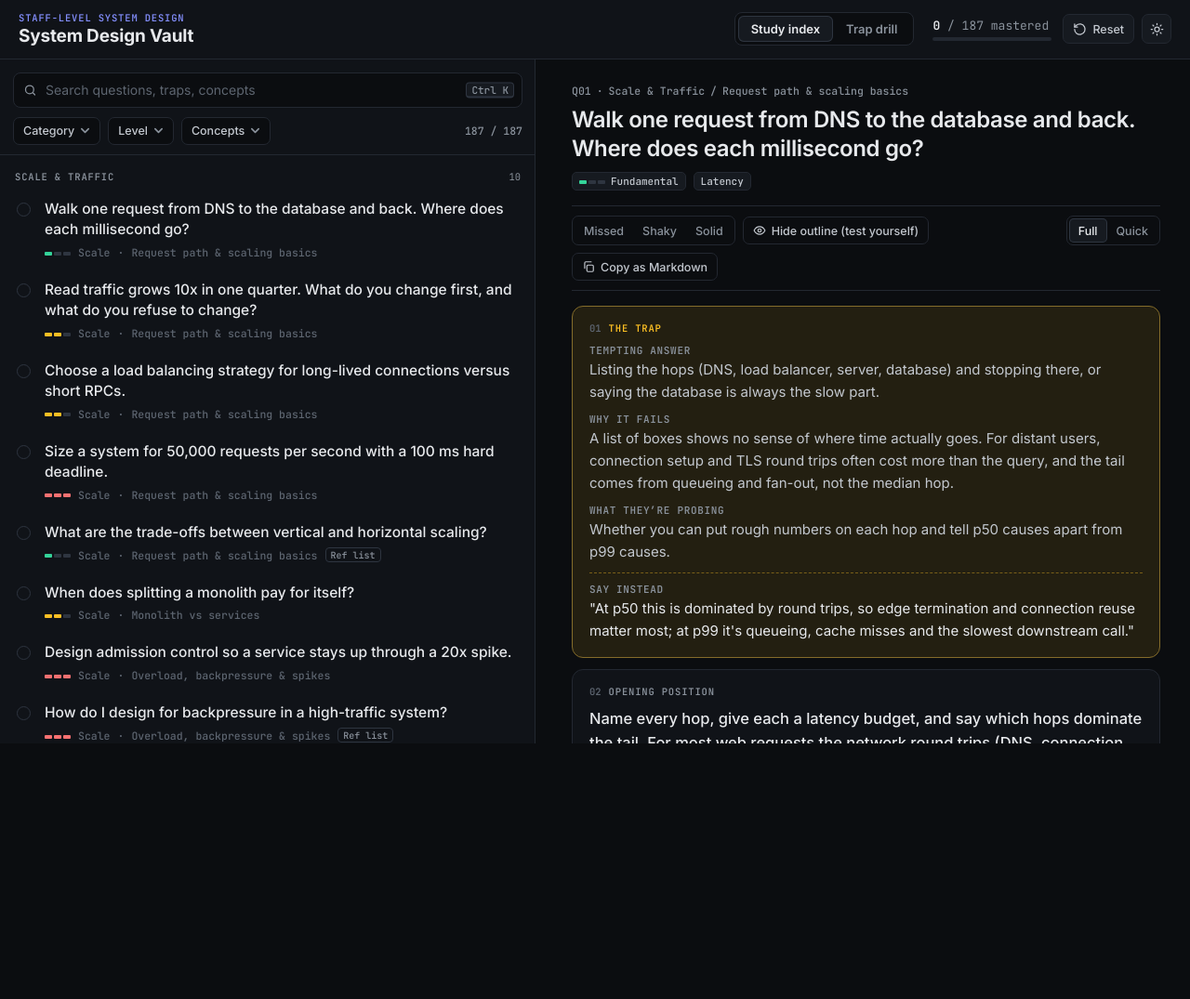
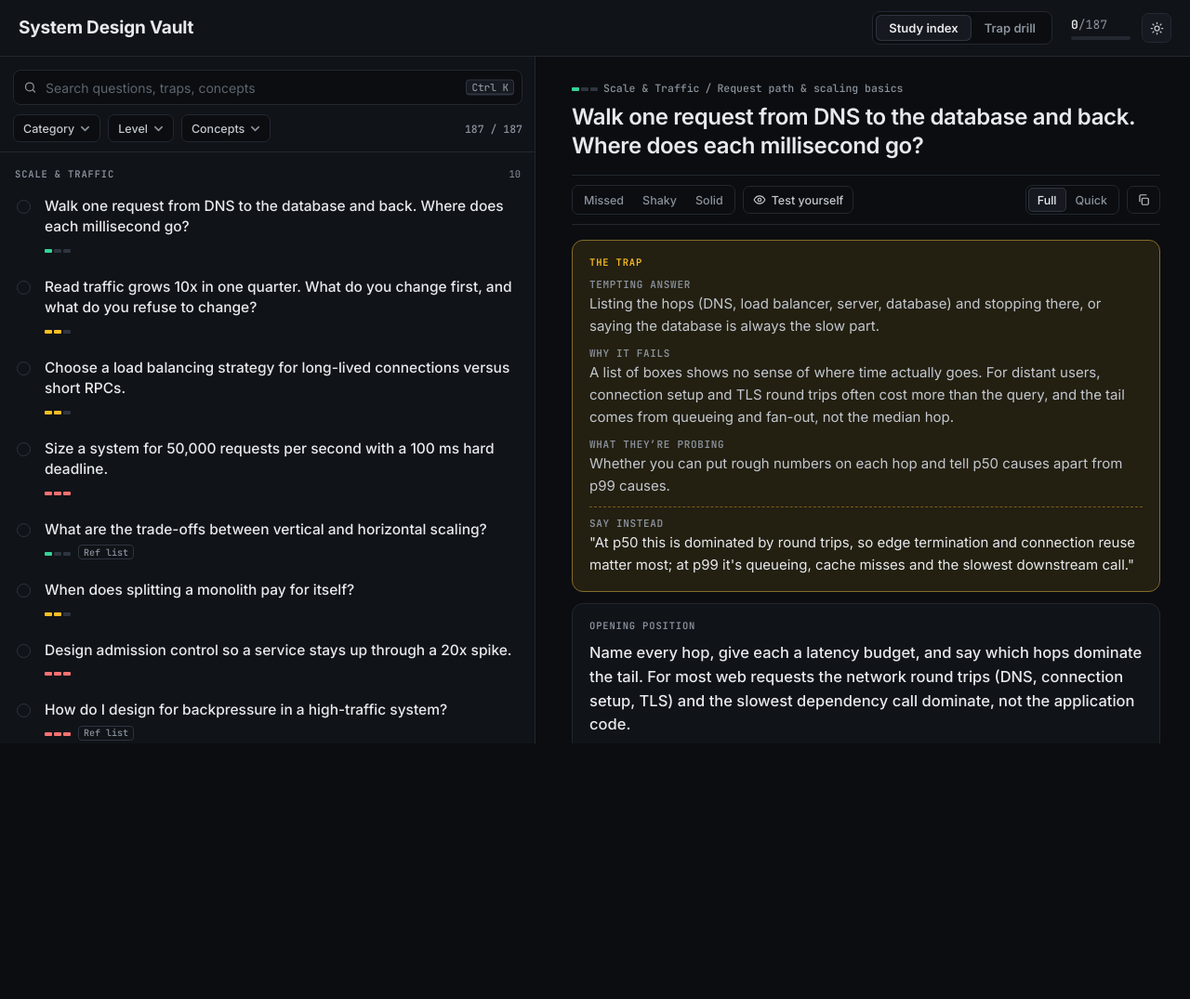
Before and after one commit to utkarsh-mehrotra/system-design-vault, a plain HTML site: page index.html in a window 1280 px wide. Shown: the top 1075 px of the page at 93% size. Drawn offline with Linux system fonts and the light colour scheme.

Commit message:
Fix Firestore rules (reads were denied -> Sync failed); declutter UI
- rules: separate read from write checks; restrict fields on write
- header: drop badge/subtitle, compact progress, Reset moves to footer link, sync shown only on failure
- list: drop category/topic line; pane: drop question number and concept chips, shorter tool labels, icon-only copy, no section numbers
- drill: simpler counts, scope only when filtered, plain Reveal

Co-Authored-By: Claude Opus 5.5 <noreply@anthropic.com>

```diff
--- a/index.html
+++ b/index.html
@@ -52,7 +52,7 @@ kbd{font:500 11px "JetBrains Mono",monospace;color:var(--muted);border:1px solid
 .modes button{border:0;background:none;padding:6px 14px;border-radius:6px;font:600 13px "Inter",sans-serif;color:var(--muted);cursor:pointer}
 .modes button[aria-selected=true]{background:var(--raised);color:var(--ink);box-shadow:inset 0 0 0 1px var(--line2)}
 .sync{display:flex;align-items:center;gap:8px;flex-wrap:wrap}
-.prog{display:flex;flex-direction:column;gap:4px;min-width:128px;margin-right:4px}
+.prog{display:flex;flex-direction:column;gap:4px;min-width:64px;margin-right:4px}
 .prog b{font:600 13px "JetBrains Mono",monospace;font-variant-numeric:tabular-nums}
 .prog b span{color:var(--muted);font-weight:400}
 .pbar{height:4px;border-radius:2px;background:var(--line);overflow:hidden}
@@ -266,9 +266,7 @@ body.resizing{cursor:col-resize;user-select:none}
 <div class="app">
 <header class="hdr">
   <div class="brand">
-    <span class="badge">Staff-level system design</span>
     <h1>System Design Vault</h1>
-    <p>The wrong answer to avoid, what to say instead, and the depth behind it.</p>
   </div>
   <div class="modes" role="tablist" aria-label="Mode">
     <button type="button" role="tab" id="tab-study" aria-selected="true" aria-controls="study">Study index</button>
@@ -277,7 +275,6 @@ body.resizing{cursor:col-resize;user-select:none}
   <div class="sync">
     <div class="prog" aria-live="polite"><b id="mastered"></b><div class="pbar" aria-hidden="true"><i id="mbar"></i></div></div>
     <span class="saved" id="saved" hidden></span>
-    <button type="button" class="ibtn" id="reset" aria-label="Reset all progress"><svg viewBox="0 0 24 24" fill="none" stroke="currentColor" stroke-width="2" stroke-linecap="round" stroke-linejoin="round" aria-hidden="true"><path d="M3 12a9 9 0 1 0 3-6.7L3 8"/><path d="M3 3v5h5"/></svg><span class="lbl">Reset</span></button>
     <span class="auth" id="auth" hidden></span>
     <button type="button" class="ibtn sq" id="theme"></button>
     <span class="sr" id="msg" aria-live="polite"></span>
@@ -310,7 +307,7 @@ body.resizing{cursor:col-resize;user-select:none}
     </div>
     <p class="dscope" id="dscope"></p>
     <div class="dcard" id="dcard" aria-live="polite"></div>
-    <div class="dnav"><button type="button" class="tbtn" id="dprev"><kbd>←</kbd> Previous</button><span class="dstats hint-desk"><kbd>Space</kbd> reveal · <kbd>1</kbd> <kbd>2</kbd> <kbd>3</kbd> rate</span><button type="button" class="tbtn" id="dnext">Next <kbd>→</kbd></button></div>
+    <div class="dnav"><button type="button" class="tbtn" id="dprev"><kbd>←</kbd> Previous</button><button type="button" class="tbtn" id="dnext">Next <kbd>→</kbd></button></div>
     <p class="foot" id="dfoot"></p>
   </div>
 </main>
@@ -355,7 +352,7 @@ function saveAll(fromSync){store(KEY,JSON.stringify(done));store(CKEY,JSON.strin
 window.SDV={
   snapshot:()=>({done:JSON.parse(JSON.stringify(done)),conf:JSON.parse(JSON.stringify(conf)),drill:JSON.parse(JSON.stringify(drill))}),
   apply:s=>{done=s.done||{};conf=s.conf||{};drill=s.drill||{};saveAll(true);if(typeof render==="function")render()},
-  setSync:(label,state)=>{const el=$("saved");el.hidden=!label;el.textContent=label||"";el.classList.toggle("syncing",state==="syncing");el.classList.toggle("error",state==="error")},
+  setSync:(label,state)=>{const el=$("saved");el.hidden=state!=="error";el.textContent=state==="error"?label:"";el.classList.toggle("syncing",state==="syncing");el.classList.toggle("error",state==="error")},
   onLocalSave:null
 };
 const status=id=>conf[id]||(done[id]?"solid":"unseen");
@@ -406,7 +403,7 @@ $("theme").onclick=()=>{const t=document.documentElement.getAttribute("data-them
 themeUI();
 
 /* ---------- header progress ---------- */
-function progress(){const n=items.filter(x=>status(x.id)==="solid").length;$("mastered").innerHTML=n+' <span>/ '+items.length+' mastered</span>';$("mbar").style.width=(n/items.length*100)+"%"}
+function progress(){const n=items.filter(x=>status(x.id)==="solid").length;$("mastered").innerHTML=n+'<span>/'+items.length+'</span>';$("mastered").parentElement.title=n+" of "+items.length+" mastered";$("mbar").style.width=(n/items.length*100)+"%"}
 
 /* ---------- sidebar controls ---------- */
 function drawPills(){
@@ -461,7 +458,7 @@ function rowHTML(x){
   const s=status(x.id);
   return'<button type="button" class="qi" role="option" id="qi-'+x.id+'" data-id="'+x.id+'" aria-selected="'+(x.id===sel)+'"'+(x.id===sel?' aria-current="true"':"")+'>'+
     '<span class="dot '+s+'" title="'+cap(s)+'"><span class="sr">'+cap(s)+'</span></span>'+
-    '<span><span class="qt">'+hl(x.q)+'</span><span class="qm">'+gauge(x.level)+'<span>'+esc(SHORT[x.cat])+'</span><span>·</span><span>'+esc(x.topic)+'</span>'+(x.source==="ref"?'<span class="ref" title="'+REF_TIP+'">Ref list</span>':"")+'</span></span></button>';
+    '<span><span class="qt">'+hl(x.q)+'</span><span class="qm">'+gauge(x.level)+(x.source==="ref"?'<span class="ref" title="'+REF_TIP+'">Ref list</span>':"")+'</span></span></button>';
 }
 function drawList(){
   const vis=visible();
@@ -489,7 +486,7 @@ function sections(x){
   out.push({key:"decision",label:"When to choose what",html:"<p>"+hl(A.decision)+"</p>"});
   if(A.numbers&&A.numbers.length)out.push({key:"numbers",label:"Numbers",html:"<ul>"+A.numbers.map(n=>"<li>"+hl(n)+"</li>").join("")+"</ul>"});
   out.push({key:"pitfalls",label:"Pitfalls",html:"<ul>"+A.pitfalls.map(n=>"<li>"+hl(n)+"</li>").join("")+"</ul>"});
-  out.push({key:"followups",label:"Follow-ups you’ll get",html:'<p style="font-size:13px;color:var(--muted)">Answer each out loud first, then open it.</p>'+A.followups.map(f=>'<details class="fu"><summary>'+hl(f.q)+"</summary><p>"+hl(f.a)+"</p></details>").join("")});
+  out.push({key:"followups",label:"Follow-ups you’ll get",html:A.followups.map(f=>'<details class="fu"><summary>'+hl(f.q)+"</summary><p>"+hl(f.a)+"</p></details>").join("")});
   if(A.example)out.push({key:"example",label:"Example",html:"<p>"+hl(A.example)+"</p>"});
   if(A.deepDive)out.push({key:"deep",label:"Deep dive: "+esc(A.deepDive.title),html:'<ol class="pts">'+A.deepDive.steps.map(p=>"<li><b>"+hl(p.h)+"</b>"+hl(p.d)+"</li>").join("")+"</ol>"});
   if(x.also.length)out.push({key:"also",label:"Also asked as",html:"<ul>"+x.also.map(a=>"<li>"+hl(a)+"</li>").join("")+"</ul>"});
@@ -506,23 +503,22 @@ function drawPane(){
   const x=byId[sel],i=vis.indexOf(x),prev=i>0?vis[i-1]:null,next=i>=0&&i<vis.length-1?vis[i+1]:null,s=status(x.id);
   const secs=sections(x),shown=recall?secs.filter(c=>revealed.has(c.key)).length:secs.length;
   let h='<div class="pin"><button type="button" class="back" data-act="back">← Index</button>'+
-    '<div class="crumb"><span>Q'+pad(x.num)+'</span><span>·</span><span>'+esc(cats[x.cat].name)+'</span><span>/</span><span>'+esc(x.topic)+'</span></div>'+
+    '<div class="crumb">'+gauge(x.level)+'<span>'+esc(cats[x.cat].name)+'</span><span>/</span><span>'+esc(x.topic)+'</span>'+(x.source==="ref"?'<span class="ref" title="'+REF_TIP+'">Ref list</span>':"")+'</div>'+
     '<h2 class="pt" id="pt">'+hl(x.q)+'</h2>'+
-    '<div class="pm"><span class="tag">'+gauge(x.level)+LV[x.level]+'</span>'+x.tags.map(t=>'<span class="tag">'+esc(t)+'</span>').join("")+(x.source==="ref"?'<span class="ref" title="'+REF_TIP+'">Ref list</span>':"")+'</div>'+
     '<div class="tools">'+
       '<div class="seg conf" role="radiogroup" aria-label="Your confidence">'+["missed","shaky","solid"].map((c,k)=>'<button type="button" role="radio" data-conf="'+c+'" aria-checked="'+(s===c)+'" title="'+cap(c)+' (key '+(k+1)+')">'+cap(c)+'</button>').join("")+'</div>'+
-      '<button type="button" class="tbtn" data-act="recall" aria-pressed="'+recall+'" title="Hide the outline and test yourself (Space)">'+EYE+(recall?"Testing yourself":"Hide outline (test yourself)")+'</button>'+
+      '<button type="button" class="tbtn" data-act="recall" aria-pressed="'+recall+'" title="Hide the outline and test yourself (Space)">'+EYE+(recall?"Testing":"Test yourself")+'</button>'+
       '<span class="sp"></span>'+
       '<div class="seg" role="radiogroup" aria-label="Answer depth">'+["full","quick"].map(d=>'<button type="button" role="radio" data-depth="'+d+'" aria-checked="'+(depthMode===d)+'">'+(d==="full"?"Full":"Quick")+'</button>').join("")+'</div>'+
-      '<button type="button" class="tbtn" data-act="copy" aria-label="Copy as Markdown">'+COPY+'<span class="copy-lbl">Copy as Markdown</span></button>'+
+      '<button type="button" class="tbtn" data-act="copy" aria-label="Copy as Markdown" title="Copy as Markdown">'+COPY+'<span class="sr">Copy as Markdown</span></button>'+
     '</div>';
-  if(recall)h+='<div class="recallbar"><span><b>Test yourself.</b> Answer out loud, then reveal sections one by one.</span><span class="hint-desk"><kbd>Space</kbd> next section</span><span style="flex:1"></span><span class="mono" style="font-size:11.5px">'+shown+' / '+secs.length+' revealed</span><button type="button" class="revbtn" data-act="revealall">Reveal all</button></div>';
+  if(recall)h+='<div class="recallbar"><span>Answer out loud, then reveal.</span><span style="flex:1"></span><button type="button" class="revbtn" data-act="revealall">Reveal all</button></div>';
   h+='<div class="cards">'+secs.map((c,k)=>{
-    if(recall&&!revealed.has(c.key))return'<section class="card hidden-card" data-key="'+c.key+'"><h3><span class="num">'+pad(k+1)+'</span>'+c.label+'</h3><button type="button" class="revbtn" data-reveal="'+c.key+'">'+EYE+'Reveal</button></section>';
-    return'<section class="card '+(c.cls||"")+'" data-key="'+c.key+'"><h3><span class="num">'+pad(k+1)+'</span>'+c.label+'</h3>'+c.html+'</section>';
+    if(recall&&!revealed.has(c.key))return'<section class="card hidden-card" data-key="'+c.key+'"><h3>'+c.label+'</h3><button type="button" class="revbtn" data-reveal="'+c.key+'">'+EYE+'Reveal</button></section>';
+    return'<section class="card '+(c.cls||"")+'" data-key="'+c.key+'"><h3>'+c.label+'</h3>'+c.html+'</section>';
   }).join("")+'</div>';
   h+='<div class="pnav"><button type="button" class="tbtn" data-go="'+(prev?prev.id:"")+'"'+(prev?"":" disabled")+'><kbd>K</kbd> Previous</button><span class="mono">'+(i>=0?(i+1)+" of "+vis.length:"not in current filter")+'</span><button type="button" class="tbtn" data-go="'+(next?next.id:"")+'"'+(next?"":" disabled")+'>Next <kbd>J</kbd></button></div>';
-  h+='<p class="foot">'+FOOT+'</p></div>';
+  h+='<p class="foot">'+FOOT+' <button type="button" class="link" data-act="reset">Reset progress</button></p></div>';
   p.innerHTML=h;
 }
 function toMarkdown(x){
@@ -547,6 +543,7 @@ $("pane").addEventListener("click",e=>{
   if(a==="recall")toggleRecall();
   else if(a==="revealall"){sections(byId[sel]).forEach(c=>revealed.add(c.key));drawPane()}
   else if(a==="back")closePane();
+  else if(a==="reset")resetAll();
   else if(a==="copy"){const t=toMarkdown(byId[sel]),lbl=b.querySelector("span");const ok=()=>{lbl.textContent="Copied";msg("Copied as Markdown");setTimeout(()=>lbl.textContent="Copy as Markdown",1500)};if(navigator.clipboard)navigator.clipboard.writeText(t).then(ok,()=>prompt("Copy this Markdown",t));else prompt("Copy this Markdown",t)}
 });
 $("pane").addEventListener("keydown",e=>{const g=e.target.closest(".seg");if(!g||(e.key!=="ArrowLeft"&&e.key!=="ArrowRight"))return;e.preventDefault();e.stopPropagation();const bs=[...g.querySelectorAll("button")],i=bs.indexOf(e.target),n=bs[(i+(e.key==="ArrowRight"?1:bs.length-1))%bs.length];n.focus()});
@@ -606,13 +603,13 @@ function pickNext(pool){
 function drawKinds(){
   $("dkinds").innerHTML=[["trap","Traps"],["fu","Follow-ups"]].map(p=>'<button type="button" class="pill" data-kind="'+p[0]+'" aria-pressed="'+dKinds[p[0]]+'">'+p[1]+'</button>').join("");
   const parts=[];if(st.cat)parts.push(cats[st.cat].name);if(st.lvl)parts.push(LV[st.lvl]);Object.keys(st.tags).forEach(t=>parts.push(t));if(st.status!=="all")parts.push(STATUS[st.status]);if(st.q)parts.push("“"+st.q+"”");
-  $("dscope").textContent=parts.length?"Scope: "+parts.join(" · ")+" (from Study index filters)":"Scope: all categories";
+  $("dscope").textContent=parts.length?"Only: "+parts.join(" · "):"";$("dscope").hidden=!parts.length;
 }
 $("dkinds").addEventListener("click",e=>{const b=e.target.closest("[data-kind]");if(!b)return;const k=b.dataset.kind;dKinds[k]=!dKinds[k];if(!dKinds.trap&&!dKinds.fu)dKinds[k]=true;drawKinds();dHist=dHist.slice(0,dHi+1);showDrill(pickNext(drillItems()),true)});
 function fmtWait(ms){const h=ms/36e5;return h<1?Math.max(1,Math.round(ms/6e4))+" min":h<48?Math.round(h)+" h":Math.round(h/24)+" days"}
 function renderDrill(){
   const pool=drillItems(),s=drillStats(pool);
-  $("dstats").textContent=s.due+" due · "+s.fresh+" new · "+s.m+" mastered · "+s.total+" in pool";
+  $("dstats").textContent=(s.due?s.due+" due · ":"")+s.fresh+" new";
   $("dfoot").textContent=FOOT;
   $("dprev").disabled=dHi<=0;
   const c=$("dcard");
@@ -629,7 +626,7 @@ function renderDrill(){
     h+='<div class="dkind fol">Follow-up</div><p class="don">On: '+esc(x.q)+'</p><p class="dq">'+esc(it.f.q)+'</p><p class="dask">Answer out loud first, then reveal.</p>';
     if(dRevealed)h+='<div class="dans card"><h3>Answer</h3><p>'+esc(it.f.a)+'</p></div>';
   }
-  if(!dRevealed)h+='<div class="dacts"><button type="button" class="btn primary" data-d="reveal">Reveal trap &amp; architectural reasoning <kbd>Space</kbd></button></div>';
+  if(!dRevealed)h+='<div class="dacts"><button type="button" class="btn primary" data-d="reveal">Reveal <kbd>Space</kbd></button></div>';
   else h+='<div class="dacts"><span class="dstats" style="margin:0 6px 0 0">How did you do?</span><button type="button" class="btn miss" data-d="missed">Missed <kbd>1</kbd></button><button type="button" class="btn shaky" data-d="shaky">Shaky <kbd>2</kbd></button><button type="button" class="btn got" data-d="got">Got it <kbd>3</kbd></button><span style="flex:1"></span><button type="button" class="link" data-d="open">Open full card</button></div>';
   c.innerHTML=h;
 }
@@ -668,7 +665,7 @@ document.addEventListener("keydown",e=>{
 });
 
 /* ---------- reset ---------- */
-$("reset").onclick=()=>{if(!confirm("Reset all progress? Confidence ratings, mastered questions and drill history will be cleared from this browser."))return;done={};conf={};drill={};saveAll();dHist=[];dHi=-1;dCur=null;render();msg("Progress reset")};
+function resetAll(){if(!confirm("Reset all progress? Confidence ratings, mastered questions and drill history will be cleared from this browser."))return;done={};conf={};drill={};saveAll();dHist=[];dHi=-1;dCur=null;render();msg("Progress reset")}
 
 /* ---------- resizable split ---------- */
 (function(){
```
Also changed, not shown: 1 other file.
